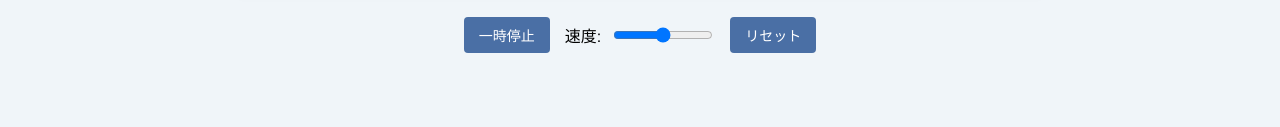
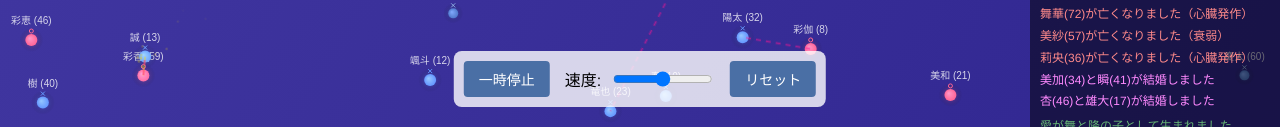
Before and after one commit to kuwa72/jin-sei, a plain HTML site: page index.html in a window 1280 px wide. Shown: the part 673-800 px from the top of the page. Drawn offline with Linux system fonts and the light colour scheme.

Commit message:
improve graphics

```diff
--- a/index.html
+++ b/index.html
@@ -8,31 +8,43 @@
         body {
             margin: 0;
             padding: 0;
-            display: flex;
-            flex-direction: column;
-            align-items: center;
-            justify-content: center;
-            height: 100vh;
+            margin: 0;
+            padding: 0;
             background-color: #f0f5f9;
             font-family: 'Helvetica Neue', Arial, sans-serif;
             overflow: hidden;
+            position: fixed;
+            width: 100%;
+            height: 100%;
         }
 
         #simulation-container {
-            position: relative;
-            margin-bottom: 20px;
+            position: absolute;
+            top: 0;
+            left: 0;
+            width: 100%;
+            height: 100%;
         }
 
         #simulation-canvas {
-            border: 1px solid #ccc;
-            background-color: #fff;
-            box-shadow: 0 0 10px rgba(0, 0, 0, 0.1);
+            position: absolute;
+            top: 0;
+            left: 0;
+            width: 100%;
+            height: 100%;
         }
 
         #controls {
+            position: fixed;
+            bottom: 20px;
+            left: 50%;
+            transform: translateX(-50%);
             display: flex;
             gap: 15px;
-            margin-bottom: 10px;
+            padding: 10px;
+            background-color: rgba(255, 255, 255, 0.8);
+            border-radius: 8px;
+            z-index: 100;
         }
 
         button {
@@ -94,13 +106,13 @@
         }
 
         #life-log-container {
-            position: absolute;
-            bottom: 10px;
-            right: 10px;
+            position: fixed;
+            top: 0;
+            right: 0;
             width: 250px;
-            height: 600px;
+            height: 100%;
             background-color: rgba(0, 0, 0, 0.5);
-            border-radius: 4px;
+            border-radius: 0;
             overflow: hidden;
             color: white;
             font-size: 12px;
--- a/js/main.js
+++ b/js/main.js
@@ -15,9 +15,18 @@ function initialize() {
 	const canvas = document.getElementById("simulation-canvas");
 	const container = document.getElementById("simulation-container");
 
-	// キャンバスサイズの設定
-	canvas.width = 800;
-	canvas.height = 600;
+	// キャンバスサイズを画面サイズに合わせる
+	function resizeCanvas() {
+		canvas.width = window.innerWidth;
+		canvas.height = window.innerHeight;
+		if (simulation) {
+			simulation.width = canvas.width;
+			simulation.height = canvas.height;
+		}
+	}
+
+	// 初期サイズ設定
+	resizeCanvas();
 
 	// シミュレーションとレンダラーの初期化
 	simulation = new Simulation(canvas.width, canvas.height);
@@ -25,6 +34,9 @@ function initialize() {
 
 	// シミュレーションの開始
 	simulation.initialize(100); // 初期個体数100
+
+	// ウィンドウリサイズ時のイベントリスナー
+	window.addEventListener("resize", resizeCanvas);
 
 	// イベントリスナーの設定
 	setupEventListeners();
@@ -46,8 +58,11 @@ function setupEventListeners() {
 	// キャンバスのクリックイベント（個体選択）
 	canvas.addEventListener("click", (event) => {
 		const rect = canvas.getBoundingClientRect();
-		const x = event.clientX - rect.left;
-		const y = event.clientY - rect.top;
+		// キャンバスの実際のサイズとスタイル上のサイズの比率を考慮
+		const scaleX = canvas.width / rect.width;
+		const scaleY = canvas.height / rect.height;
+		const x = (event.clientX - rect.left) * scaleX;
+		const y = (event.clientY - rect.top) * scaleY;
 
 		const selectedEntity = renderer.selectEntityAt(x, y);
 		if (!selectedEntity) {
--- a/js/renderer.js
+++ b/js/renderer.js
@@ -36,9 +36,11 @@ class Renderer {
 	// 背景色に基づいて適切な文字色を計算
 	calculateTextColor(bgR, bgG, bgB) {
 		// 背景色の輝度を計算（YIQ形式）
-		const yiq = (bgR * 299 + bgG * 587 + bgB * 114) / 1000;
+		// const yiq = (bgR * 299 + bgG * 587 + bgB * 114) / 1000;
 		// 輝度に基づいて白または黒を返す
-		return yiq >= 128 ? "rgba(0, 0, 0, 0.8)" : "rgba(255, 255, 255, 0.8)";
+		// return yiq >= 128 ? "rgba(0, 0, 0, 0.8)" : "rgba(255, 255, 255, 0.8)";
+		// 色の切り替わり時に目がチカチカするので白固定で
+		return "rgba(255, 255, 255, 0.8)";
 	}
 
 	// 背景の描画（昼夜サイクルを反映）
@@ -389,12 +391,12 @@ class Renderer {
 
 					// グロー効果（ピンク）
 					this.ctx.strokeStyle = "rgba(255, 20, 147, 0.2)";
-					this.ctx.lineWidth = 6;
+					this.ctx.lineWidth = 3;
 					this.ctx.stroke();
 
 					// メインの線（より鮮やかなピンク）
 					this.ctx.strokeStyle = "rgba(255, 20, 147, 0.8)";
-					this.ctx.lineWidth = 2;
+					this.ctx.lineWidth = 0.5;
 					this.ctx.stroke();
 
 					// 点線設定をリセット
```
